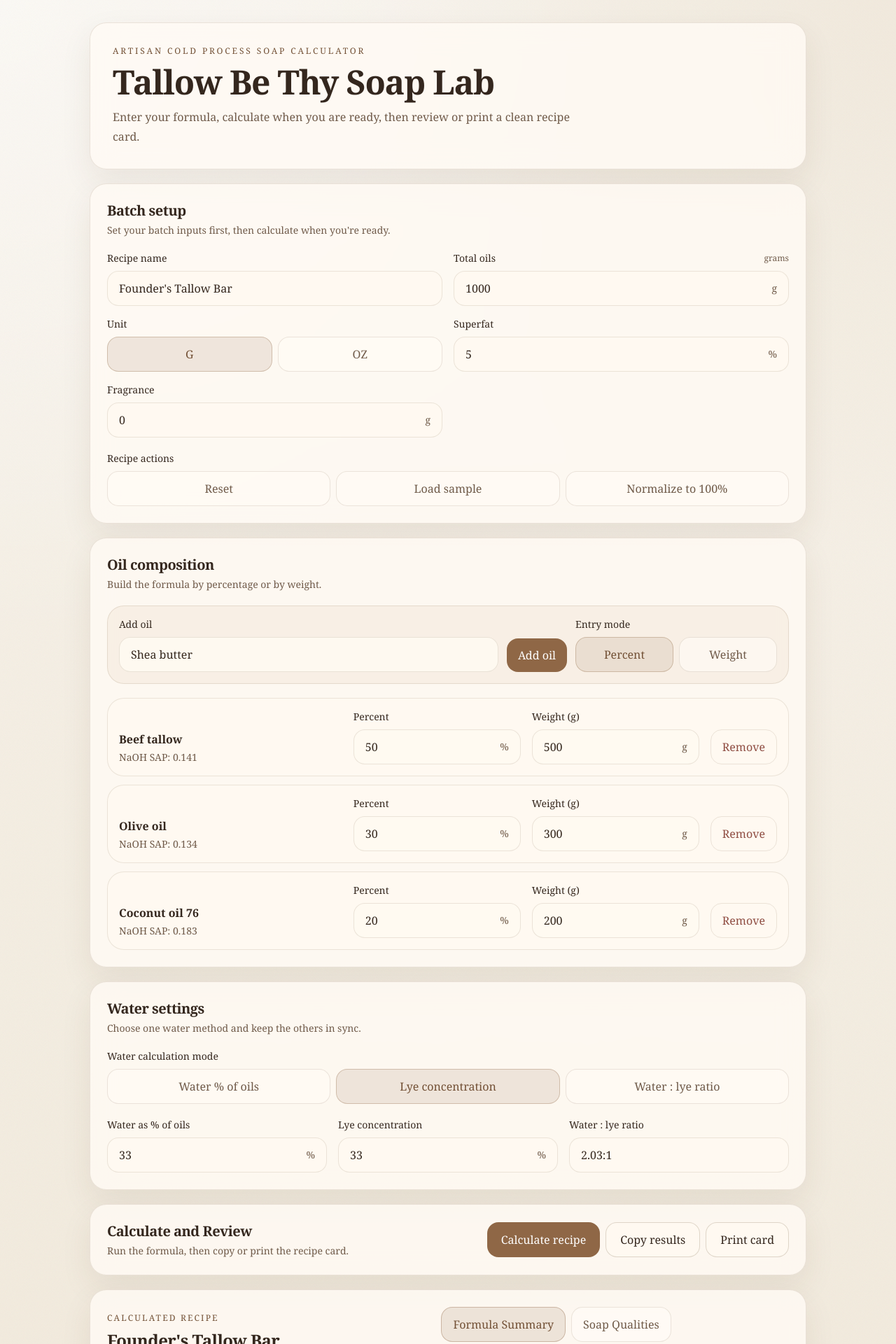
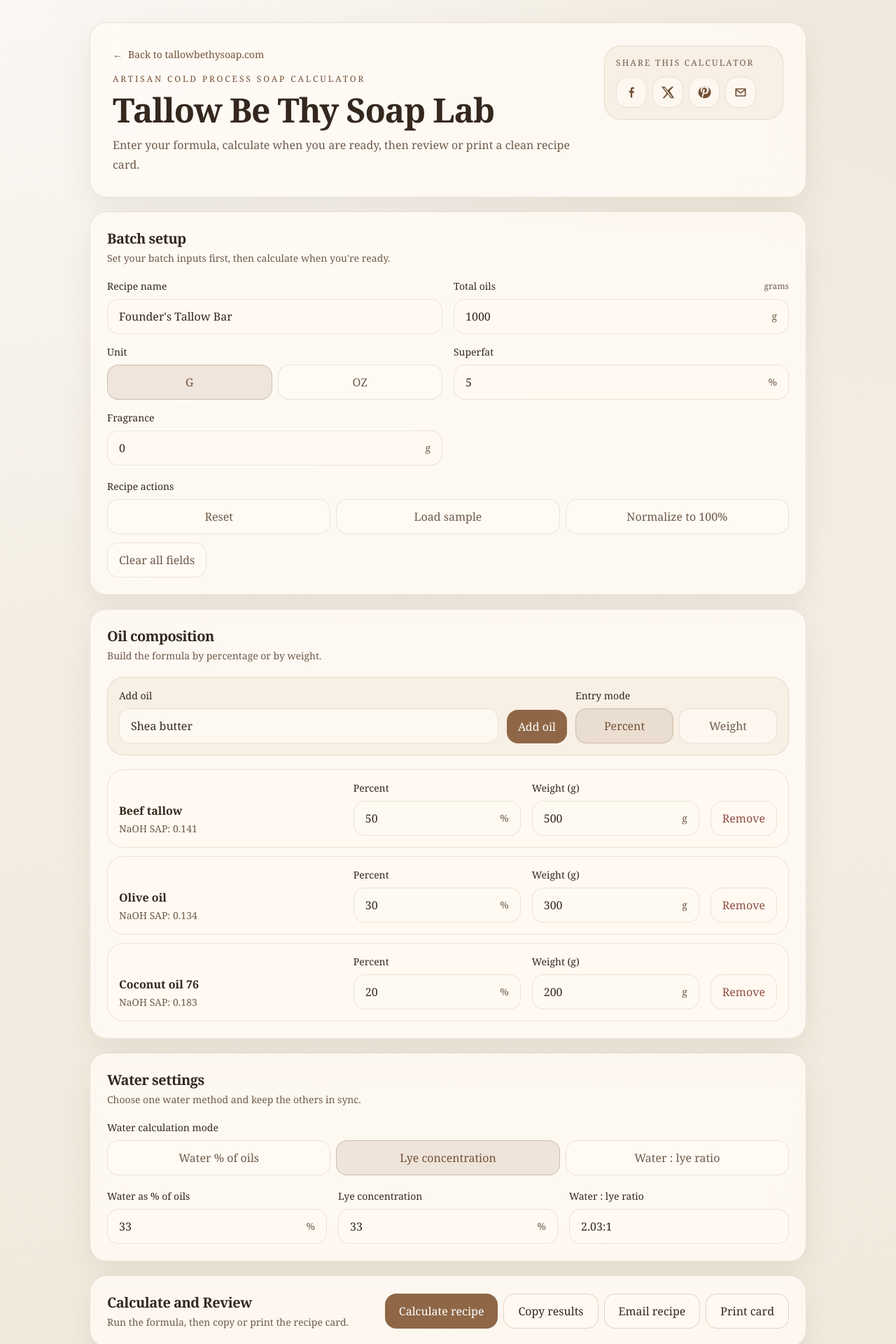
Before and after one commit to southjerseysourdough-sys/tbts-calc, a Next.js app: page / in a window 1280 px wide. Shown: the top 1920 px of the page at 70% size. Built offline with nearby package versions, Linux system fonts and the light colour scheme.

Commit message:
Replace project with Codex05

```diff
--- a/components/soap-calculator.tsx
+++ b/components/soap-calculator.tsx
@@ -19,7 +19,7 @@ import {
   parseRatioInput,
   roundTo,
 } from "@/lib/calculations";
-import { DEFAULT_RECIPE, SAMPLE_RECIPE, STORAGE_KEY } from "@/lib/defaults";
+import { DEFAULT_RECIPE, EMPTY_RECIPE, SAMPLE_RECIPE, STORAGE_KEY } from "@/lib/defaults";
 import { OIL_DATA, OIL_MAP } from "@/lib/oil-data";
 import { EntryMode, RecipeState, SoapCalculationResult, WaterMode } from "@/lib/types";
 
@@ -27,6 +27,9 @@ type OilDraftMap = Record<string, { percent: string; weight: string }>;
 type ResultTab = "summary" | "qualities" | "warnings";
 
 const OUNCES_TO_GRAMS = 28.349523125;
+const HOMEPAGE_URL = "https://tallowbethysoap.com/";
+const SHARE_URL = "https://calc.tallowbethysoap.com/";
+const SHARE_TEXT = "Tallow Be Thy Soap Lab | Cold process soap calculator";
 
 function trimTrailingZeros(value: string) {
   return value.replace(/\.00$/, "").replace(/(\.\d)0$/, "$1");
@@ -137,6 +140,28 @@ function ResultTabButton({
     >
       {label}
     </button>
+  );
+}
+
+function SocialIcon({
+  children,
+  label,
+  href,
+}: {
+  children: React.ReactNode;
+  label: string;
+  href: string;
+}) {
+  return (
+    <a
+      href={href}
+      target="_blank"
+      rel="noreferrer"
+      aria-label={label}
+      className="pill-toggle inline-flex h-11 w-11 items-center justify-center rounded-2xl"
+    >
+      <span className="h-5 w-5 text-[var(--accent-strong)]">{children}</span>
+    </a>
   );
 }
 
@@ -620,6 +645,15 @@ export function SoapCalculator() {
     setEntryMode("percent");
   };
 
+  const clearAllFields = () => {
+    setDraftRecipe(EMPTY_RECIPE);
+    setCalculatedRecipe(null);
+    setActiveTab("summary");
+    syncDraftsFromRecipe(EMPTY_RECIPE);
+    setEntryMode("percent");
+    setNewOilId("shea-butter");
+  };
+
   const loadSample = () => {
     setDraftRecipe(SAMPLE_RECIPE);
     setCalculatedRecipe(null);
@@ -660,6 +694,46 @@ export function SoapCalculator() {
     }
   };
 
+  const handleEmail = () => {
+    if (!result || !calculatedRecipe) {
+      return;
+    }
+
+    const subject = encodeURIComponent(
+      `${calculatedRecipe.recipeName || "Soap recipe"} | Tallow Be Thy Soap Lab`,
+    );
+
+    const bodyLines = [
+      calculatedRecipe.recipeName || "Soap recipe",
+      "",
+      `Total oils: ${formatWeight(result.totals.oilWeight, calculatedRecipe.unit)} ${calculatedRecipe.unit}`,
+      `Superfat: ${formatPercent(calculatedRecipe.superfat)}%`,
+      `Water setting: ${getWaterModeLabel(calculatedRecipe, result)}`,
+      `NaOH: ${formatWeight(result.totals.lyeAmount, calculatedRecipe.unit)} ${calculatedRecipe.unit}`,
+      `Water: ${formatWeight(result.totals.waterAmount, calculatedRecipe.unit)} ${calculatedRecipe.unit}`,
+      `Fragrance: ${formatWeight(result.totals.fragranceWeight, calculatedRecipe.unit)} ${calculatedRecipe.unit}`,
+      `Total batch: ${formatWeight(result.totals.totalBatch, calculatedRecipe.unit)} ${calculatedRecipe.unit}`,
+      "",
+      "Oil breakdown:",
+      ...result.oils.map(
+        (oil) =>
+          `- ${oil.name}: ${formatPercent(oil.percent)}% / ${formatWeight(oil.weight, calculatedRecipe.unit)} ${calculatedRecipe.unit}`,
+      ),
+      "",
+      "Soap qualities:",
+      ...Object.entries(result.qualities).map(
+        ([key, value]) => `- ${key}: ${roundTo(value, 2).toFixed(2)}`,
+      ),
+      "",
+      "Warnings and notes:",
+      ...(result.warnings.length > 0
+        ? result.warnings.map((warning) => `- ${warning}`)
+        : ["- No warning flags."]),
+    ];
+
+    window.location.href = `mailto:?subject=${subject}&body=${encodeURIComponent(bodyLines.join("\n"))}`;
+  };
+
   const handlePrint = () => {
     if (!calculatedRecipe) {
       return;
@@ -675,7 +749,16 @@ export function SoapCalculator() {
     <main className="lab-shell">
       <div className="mx-auto max-w-5xl space-y-5">
         <section className="paper-card p-6 md:p-8 print-hidden">
-          <p className="text-xs uppercase tracking-[0.24em] text-[var(--accent-strong)]">
+          <div className="flex flex-col gap-5 md:flex-row md:items-start md:justify-between">
+            <div className="max-w-2xl">
+              <a
+                href={HOMEPAGE_URL}
+                className="inline-flex items-center gap-2 text-sm font-medium text-[var(--accent-strong)] transition hover:text-[var(--accent)]"
+              >
+                <span aria-hidden="true">←</span>
+                <span>Back to tallowbethysoap.com</span>
+              </a>
+              <p className="mt-4 text-xs uppercase tracking-[0.24em] text-[var(--accent-strong)]">
                 Artisan Cold Process Soap Calculator
               </p>
               <h1 className="mt-3 text-4xl font-semibold tracking-tight text-[var(--text)] md:text-5xl">
@@ -684,6 +767,49 @@ export function SoapCalculator() {
               <p className="mt-3 max-w-2xl text-base leading-7 text-[var(--text-soft)]">
                 Enter your formula, calculate when you are ready, then review or print a clean recipe card.
               </p>
+            </div>
+
+            <div className="rounded-3xl border border-[var(--border)] bg-[var(--surface-muted)] p-4 md:min-w-64">
+              <p className="text-xs uppercase tracking-[0.18em] text-[var(--text-soft)]">
+                Share this calculator
+              </p>
+              <div className="mt-3 flex flex-wrap gap-2">
+                <SocialIcon
+                  label="Share on Facebook"
+                  href={`https://www.facebook.com/sharer/sharer.php?u=${encodeURIComponent(SHARE_URL)}`}
+                >
+                  <svg viewBox="0 0 24 24" fill="currentColor">
+                    <path d="M13.5 21v-8.1h2.7l.4-3.2h-3.1V7.66c0-.93.26-1.56 1.59-1.56H16.6V3.24c-.27-.04-1.2-.12-2.28-.12-2.25 0-3.79 1.37-3.79 3.89v2.16H8v3.2h2.53V21h2.97Z" />
+                  </svg>
+                </SocialIcon>
+                <SocialIcon
+                  label="Share on X"
+                  href={`https://twitter.com/intent/tweet?url=${encodeURIComponent(SHARE_URL)}&text=${encodeURIComponent(SHARE_TEXT)}`}
+                >
+                  <svg viewBox="0 0 24 24" fill="currentColor">
+                    <path d="M18.9 2H22l-6.77 7.74L23 22h-6.1l-4.78-6.97L6.02 22H2.9l7.24-8.27L1 2h6.26l4.32 6.32L18.9 2Zm-1.07 18h1.7L6.33 3.9H4.5L17.83 20Z" />
+                  </svg>
+                </SocialIcon>
+                <SocialIcon
+                  label="Share on Pinterest"
+                  href={`https://pinterest.com/pin/create/button/?url=${encodeURIComponent(SHARE_URL)}&description=${encodeURIComponent(SHARE_TEXT)}`}
+                >
+                  <svg viewBox="0 0 24 24" fill="currentColor">
+                    <path d="M12 2a10 10 0 0 0-3.64 19.31c-.05-1.64-.01-3.61.43-5.46l1.33-5.63S9.8 9.58 9.8 8.66c0-1.42.82-2.48 1.85-2.48.87 0 1.29.65 1.29 1.43 0 .87-.55 2.18-.84 3.39-.24 1.01.51 1.83 1.51 1.83 1.82 0 3.04-2.34 3.04-5.12 0-2.11-1.42-3.69-4.01-3.69-2.92 0-4.74 2.18-4.74 4.62 0 .84.25 1.44.65 1.9.18.21.21.29.14.53-.05.18-.15.6-.2.77-.07.26-.28.35-.52.25-1.46-.59-2.14-2.18-2.14-3.97 0-2.96 2.49-6.52 7.44-6.52 3.98 0 6.6 2.88 6.6 5.97 0 4.09-2.27 7.14-5.62 7.14-1.12 0-2.16-.61-2.52-1.29l-.69 2.73c-.42 1.7-1.25 3.4-2.01 4.72A10 10 0 1 0 12 2Z" />
+                  </svg>
+                </SocialIcon>
+                <SocialIcon
+                  label="Share by email"
+                  href={`mailto:?subject=${encodeURIComponent(SHARE_TEXT)}&body=${encodeURIComponent(`Take a look at the Tallow Be Thy Soap Lab calculator: ${SHARE_URL}`)}`}
+                >
+                  <svg viewBox="0 0 24 24" fill="none" stroke="currentColor" strokeWidth="2" strokeLinecap="round" strokeLinejoin="round">
+                    <path d="M4 6h16v12H4z" />
+                    <path d="m4 7 8 6 8-6" />
+                  </svg>
+                </SocialIcon>
+              </div>
+            </div>
+          </div>
         </section>
 
         <div className="space-y-5 print-hidden">
@@ -720,6 +846,12 @@ export function SoapCalculator() {
                   <button type="button" onClick={normalizeFormula} className="pill-toggle rounded-2xl px-4 py-3 text-sm font-medium">Normalize to 100%</button>
                 </div>
               </Field>
+            </div>
+
+            <div className="mt-3">
+              <button type="button" onClick={clearAllFields} className="pill-toggle rounded-2xl px-4 py-3 text-sm font-medium">
+                Clear all fields
+              </button>
             </div>
           </Card>
 
@@ -811,6 +943,9 @@ export function SoapCalculator() {
                 <button type="button" onClick={handleCopy} disabled={!result} className="rounded-2xl border border-[var(--border-strong)] bg-[var(--surface-strong)] px-5 py-3 text-sm font-medium text-[var(--text)] disabled:cursor-not-allowed disabled:opacity-50">
                   Copy results
                 </button>
+                <button type="button" onClick={handleEmail} disabled={!result} className="rounded-2xl border border-[var(--border-strong)] bg-[var(--surface-strong)] px-5 py-3 text-sm font-medium text-[var(--text)] disabled:cursor-not-allowed disabled:opacity-50">
+                  Email recipe
+                </button>
                 <button type="button" onClick={handlePrint} disabled={!result} className="rounded-2xl border border-[var(--border-strong)] bg-[var(--surface-strong)] px-5 py-3 text-sm font-medium text-[var(--text)] disabled:cursor-not-allowed disabled:opacity-50">
                   Print card
                 </button>
--- a/lib/defaults.ts
+++ b/lib/defaults.ts
@@ -17,6 +17,21 @@ export const DEFAULT_RECIPE: RecipeState = {
     { id: "olive-oil", percent: 30 },
     { id: "coconut-oil-76", percent: 20 },
   ],
+};
+
+export const EMPTY_RECIPE: RecipeState = {
+  recipeName: "",
+  totalOilWeight: 0,
+  fragranceWeight: 0,
+  unit: "g",
+  superfat: 0,
+  water: {
+    mode: "lyeConcentration",
+    percentOfOils: 33,
+    lyeConcentration: 0.33,
+    waterLyeRatio: 2.03,
+  },
+  oils: [],
 };
 
 export const SAMPLE_RECIPE: RecipeState = {
```
Lines whose indentation alone changed are shown as unchanged.
